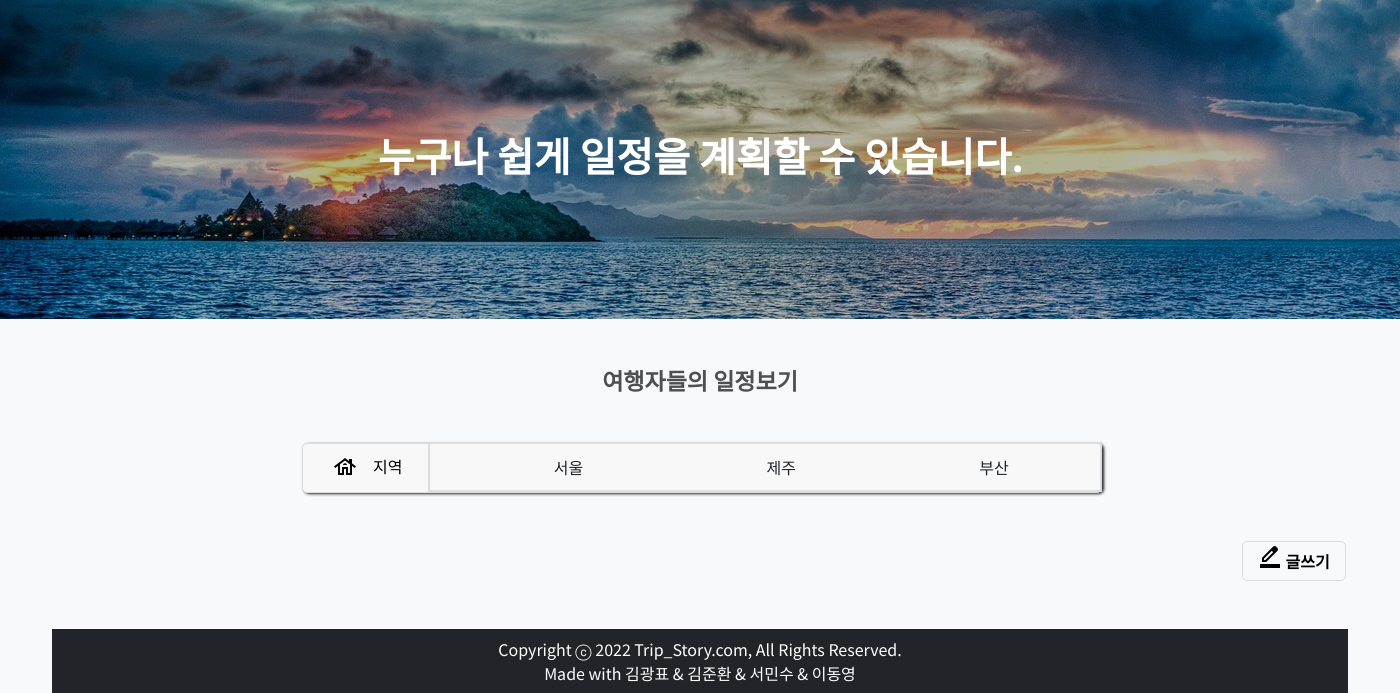
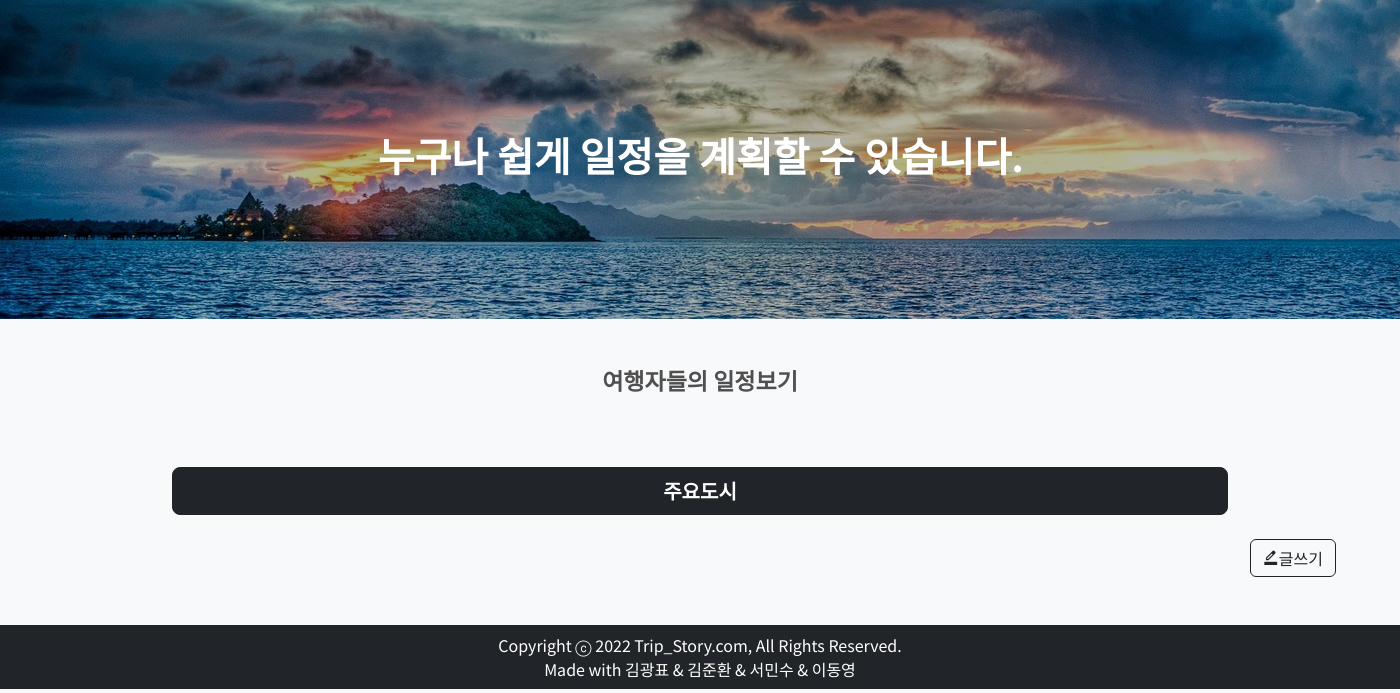
Before and after one commit to kinzinzz/Trip-Story, a Django app: template PJT/reviews/templates/reviews/index.html in a window 1400 px wide. Shown: the part 107-800 px from the top of the page. Run offline with Django 3.2, Linux system fonts and the light colour scheme; the template is opened without the code that fills it, so the values that code supplies are empty; some libraries are stand-ins or nearby versions.

Commit message:
review index page edit

```diff
--- a/PJT/reviews/templates/reviews/index.html
+++ b/PJT/reviews/templates/reviews/index.html
@@ -24,57 +24,50 @@
     </h2>
     <div class="clear" style="clear: both;"></div>
   </div>
-  <div class="my-5  "
-    style="margin-left: 250px; background-color: rgb(248, 248, 248); width: 800px; height: 50px; border: 1px solid #ddd; border-radius: 5px; box-shadow: 2px 1px 3px 0px; ">
-    <a href="{% url 'reviews:index' %}">
-      <span style="margin-left: 30px; margin-top:11px; color:black;" class=" material-symbols-outlined">
-        house
-      </span>
-    </a>
-
-    <div style="position: absolute; margin-top: -30px; margin-left: 70px;">
-      <a href="" style="color: black; text-decoration:none; ">지역</a>
+  <div class="container">
+    <div class="d-flex justify-content-center row py-4">
+      <div class="btn-group btn-group-lg col-10 choice-place" role="group" aria-label="Large button group"
+        style="height: 3rem;">
+        <button type="button" class="btn btn-dark fw-bold">주요도시</button>
+        {% for city in citys %}
+        <button type="button" class="btn btn-outline-dark" onclick="location.href='' ">{{ city.name }}</button>
+        {% endfor %}
+      </div>
     </div>
-    <ul
-      style="list-style: none; margin-top: -41.7px; width: 84.5%; margin-left: 125px; display: flex; align-items:center ; height: 50.3px; justify-content: space-around; border: 2px solid #ddd;">
-      <!-- 지역별 리뷰 수정중 -->
-      <li style="display: inline-block; float: left;">서울</li>
-      <li style="display: inline-block; float: left;">제주</li>
-      <li style="display: inline-block; float: left;">부산</li>
-    </ul>
+    <div class="d-flex justify-content-end mb-5">
+      <a class="btn btn-outline-dark" href="{% url 'reviews:create' %}">
+        <span class="material-symbols-outlined fs-6">
+          border_color글쓰기
+        </span>
+      </a>
+    </div>
   </div>
-  <div
-    style="display: flex; align-items: center; justify-content: center;  margin-left: 1190px; border: 1px solid #ddd; border-radius: 5px; height: 40px; width: 8%;">
-    <a style=" color: black; font-weight: bold; text-decoration: none; margin-top: -5px;"
-      href="{% url 'reviews:create' %}">
-      <span class="material-symbols-outlined">
-        border_color
-      </span>
-      글쓰기
-    </a>
-  </div>
-  <div class="row">
+  <div class="row g-5">
     {% for review in reviews %}
-    <div class="col-4 my-3">
+    <div class="col-6 col-lg-4 col-xl-3 my-3">
       <div class="card" style="box-shadow: 1px 3px 5px 0px;">
         <div style="  z-index: 1;position: absolute; top:145px; left: 15px;">
-          <span style="color: #1a7ad9; font-size:13px;  font-weight:bold; top: 15px;">
-            {{ review.start_day }}
-            <span style="color:white;">{{ review.start_day|timesince:review.end_day }}</span>
+          <span class="text-white fw-bold small" style="top: 15px;">
+            {{ review.start_day|date:'Y-m-d' }}~{{ review.end_day|date:'Y-m-d' }}
         </div>
         <span style=" font-size: 20px; color:white; top:165px; left: 15px; position:absolute; z-index: 1;">
           {{ review.title }}</span>
         <!-- 리뷰 이미지 -->
-        {% if review.image %}
+
         <a href="{% url 'reviews:detail' review.pk %}">
+          {% if review.image %}
           <img style="filter: brightness(70%); object-fit: cover; width: 100%; height: 200px; z-index:0; "
             src="{{ review.image.url }}" class="card-img-top" alt="...">
+          {% else %}
+          <img style="filter: brightness(70%); object-fit: cover; width: 100%; height: 200px; z-index:0; "
+            src="{% static 'images/base_review.jpg' %}" class="card-img-top" alt="...">
+          {% endif %}
         </a>
-        {% endif %}
+
         <div class="card-body">
           <div>
             <!-- 좋아요 수정중 -->
-            <p class="material-symbols-outlined" style="margin-left: 346px;">
+            <p class="material-symbols-outlined">
               favorite
               <span style="position: absolute; font-size: 16px; margin-left: 02px; margin-top:2.5px;">
                 {{ review.like.all | length }}</span>
@@ -83,34 +76,30 @@
           <h5 class="card-title" style="font-size:15px; color: grey;">{{ review.subtitle }}
           </h5>
           <h5 class="card-title" style="font-size:15px; color: grey;">{{ review.city }}</h5>
-
           <!--
-              1. 리뷰 작성자가 프로필 이미지가 없는 경우 default 이미지 처리
+              1. 리뷰 작성자가 프로필 이미지가 없는 경우 기본 이미지 처리
               2. 리뷰 클릭시 조회수 +기능 추가
-              3. 프로필 닉네임 accounts 앱에 연결
+              3. 프로필 닉네임 프로필페이지에 연결
           -->
-          {% if request.user.profile_image %}
           <div class="text-muted d-flex justify-content-between" style="font-size:15px; color: grey;">
             <div class="user_info">
-              <img style="width:30px; overflow: hidden; height:30px;  border-radius: 100%; object-fit: cover;"
-                src="{{ user.profile_image.url }}" alt=""><a href="{url 'accounts:profile'}">{{ review.user }}</a>
+              <a class="text-black" href="{% url 'accounts:profile' user.nickname %}">
+                {% if review.user.profile_image %}
+                <img style="width:2rem; overflow: hidden; height:2rem;  border-radius: 100%; object-fit: cover;"
+                  src="{{ user.profile_image.url }}" alt="">
+                {% else %}
+                <img style="width:2rem; overflow: hidden; height:2rem;  border-radius: 100%; object-fit: cover;"
+                  src="{% static 'images/logo.png' %}" alt="">
+                {% endif %}
+                {{ review.user }}
+              </a>
             </div>
             <span>조회수:{{ review.hits }}</span>
           </div>
-          {% else %}
-          <div class="text-muted d-flex justify-content-between" style="font-size:15px; color: grey;">
-            <div class="user_info">
-              <img style="width:30px; overflow: hidden; height:30px;  border-radius: 100%; object-fit: cover;"
-                src="{% static 'images/review_default_profile_image.jpg' %}" alt="">
-              <a href="{url 'accounts:profile'}">{{ review.user }}</a>
-            </div>
-            <div>조회수:{{ review.hits }}</div>
-          </div>
-          {% endif %}
         </div>
       </div>
     </div>
     {% endfor %}
-
   </div>
-  {% endblock %}
+</div>
+{% endblock %}
```
Also changed, not shown: PJT/places/templates/places/spot.html (+10 -1 lines), PJT/reviews/views.py (+7 -3 lines), PJT/media/media/busan1.JPG (added), PJT/media/media/seoul2.JPG (added), PJT/reviews/migrations/0001_initial.py (added), PJT/static/images/base_review.jpg (added).
